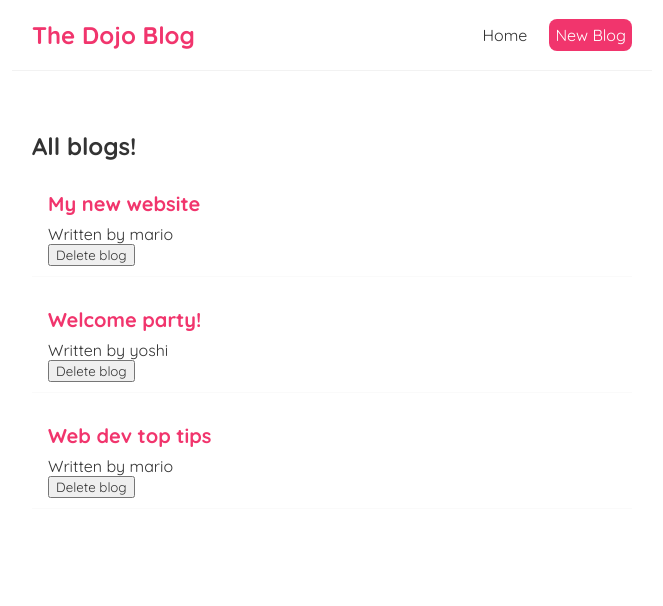
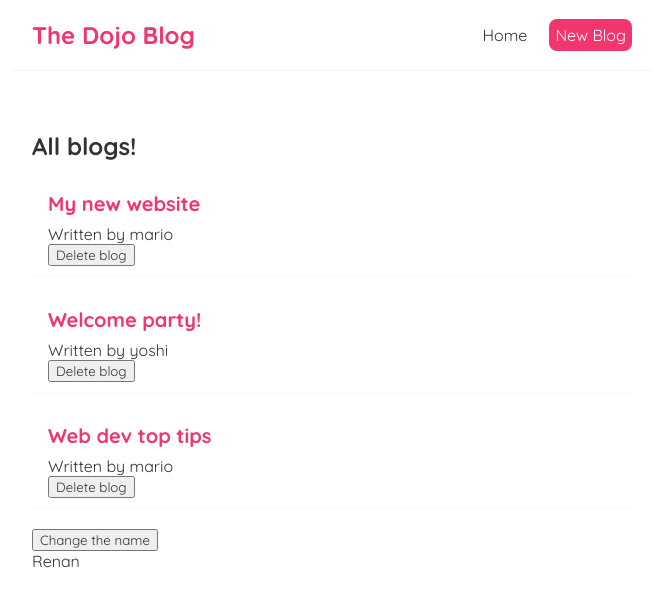
Before and after one commit to renanbernardelli/Dojo-Blog, a React (Create React App) app: page / in a window 1280 px wide. Shown: the top 606 px of the page, without its empty margins (308-971 px from the left). Built offline with nearby package versions, Linux system fonts and the light colour scheme.

Commit message:
:construction: useEffect dependencies

```diff
--- a/src/Home.js
+++ b/src/Home.js
@@ -9,6 +9,8 @@ const Home = () => {
     { title: 'Web dev top tips', body: 'lorem ipsum...', author: 'mario', id: 3 }
   ]);
 
+  const [userName, setUserName] = useState('Renan');
+
   const handleDelete = (id) => {
     const newBlogs = blogs.filter((blog) => blog.id !== id);
 
@@ -17,13 +19,15 @@ const Home = () => {
 
   useEffect(() => {
     console.log('use effect ran');
-  });
+    console.log(userName);
+  }, [userName]); //If no parameter "[]" it will be run once, at the beginning. In this case it will run every time "useName" changes.
 
   return (
 
     <div className="home">
      <BlogList blogs={ blogs } title={ "All blogs!" } handleDelete={ handleDelete }></BlogList>
-
+    <button onClick={() => setUserName('Carlos') }>Change the name</button>
+    <p>{userName}</p>
     </div>
   );
 }
```
